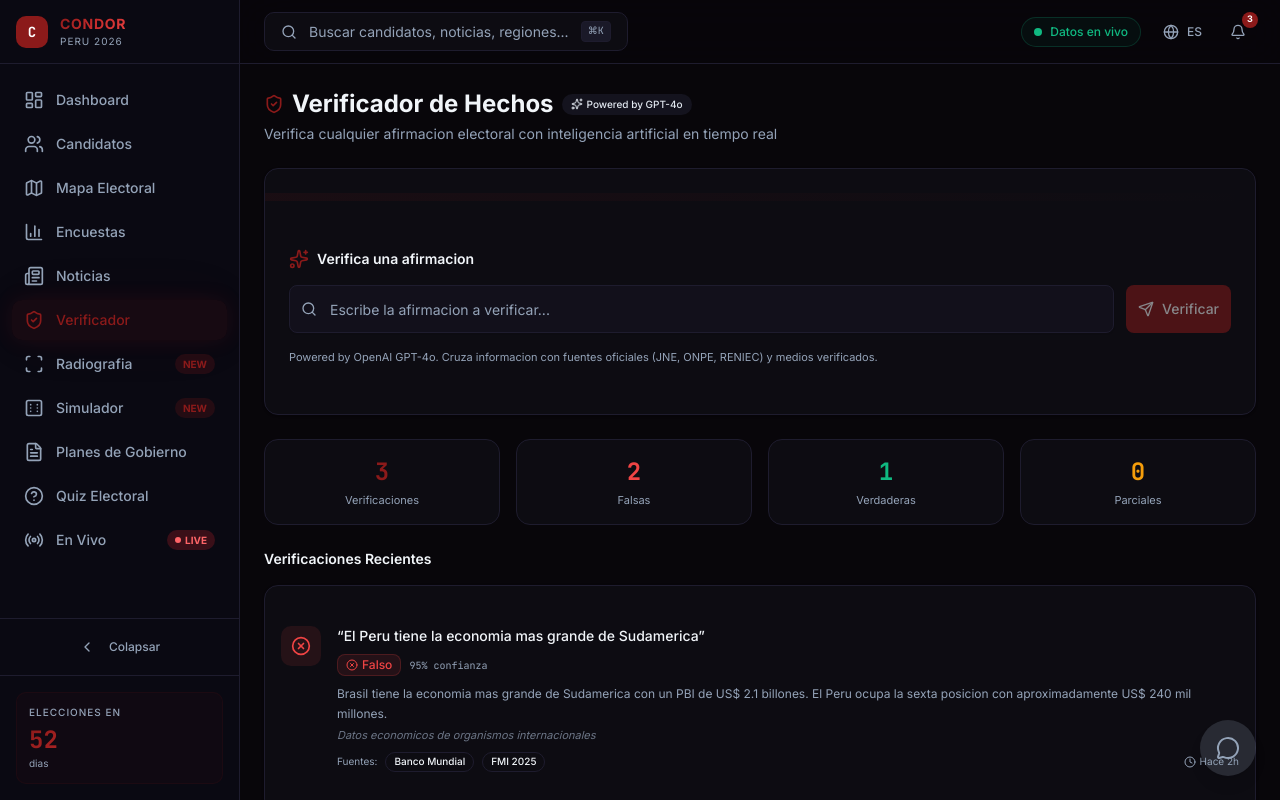
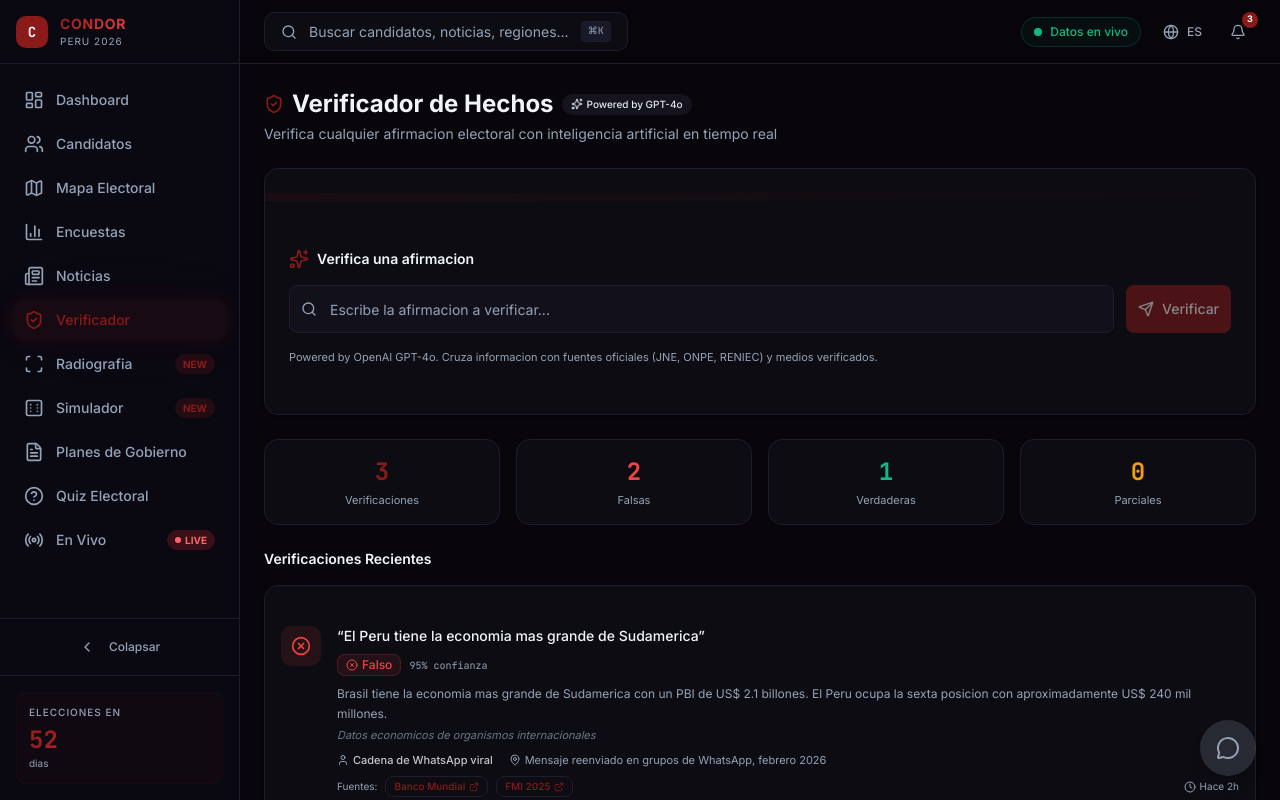
Before and after one commit to martinbeasnunez/republica, a Next.js app: page /verificador in a window 1280 px wide. Shown: the top 800 px of the page. Built offline with nearby package versions, Linux system fonts and the light colour scheme.

Commit message:
fix: news links to article paths + verificador source attribution
News links now open plausible article URLs instead of source homepages.
Verificador shows who made the claim, where/when, and clickable source links.

Co-Authored-By: Claude Opus 4.6 <noreply@anthropic.com>

```diff
--- a/app/(dashboard)/verificador/page.tsx
+++ b/app/(dashboard)/verificador/page.tsx
@@ -13,6 +13,9 @@ import {
   XCircle,
   HelpCircle,
   Loader2,
+  ExternalLink,
+  User,
+  MapPin,
 } from "lucide-react";
 import { Input } from "@/components/ui/input";
 import { Button } from "@/components/ui/button";
@@ -28,8 +31,11 @@ interface FactCheckResult {
   verdict: Verdict;
   explanation: string;
   sources: string[];
+  sourceUrls?: string[];
   confidence: number;
   context: string;
+  claimant?: string;
+  claimOrigin?: string;
   timestamp: string;
 }
 
@@ -76,8 +82,14 @@ const seedFactChecks: FactCheckResult[] = [
     explanation:
       "Brasil tiene la economia mas grande de Sudamerica con un PBI de US$ 2.1 billones. El Peru ocupa la sexta posicion con aproximadamente US$ 240 mil millones.",
     sources: ["Banco Mundial", "FMI 2025"],
+    sourceUrls: [
+      "https://datos.bancomundial.org/indicador/NY.GDP.MKTP.CD?locations=ZJ",
+      "https://www.imf.org/en/Countries/PER",
+    ],
     confidence: 0.95,
     context: "Datos economicos de organismos internacionales",
+    claimant: "Cadena de WhatsApp viral",
+    claimOrigin: "Mensaje reenviado en grupos de WhatsApp, febrero 2026",
     timestamp: new Date(Date.now() - 7200000).toISOString(),
   },
   {
@@ -87,8 +99,14 @@ const seedFactChecks: FactCheckResult[] = [
     explanation:
       "Segun el RENIEC y el JNE, el padron electoral para las elecciones 2026 incluye 25.3 millones de electores habilitados.",
     sources: ["RENIEC", "JNE"],
+    sourceUrls: [
+      "https://www.jne.gob.pe/",
+      "https://www.reniec.gob.pe/",
+    ],
     confidence: 0.98,
     context: "Cifras oficiales del organismo electoral",
+    claimant: "JNE (Jurado Nacional de Elecciones)",
+    claimOrigin: "Conferencia de prensa oficial del JNE, enero 2026",
     timestamp: new Date(Date.now() - 14400000).toISOString(),
   },
   {
@@ -98,8 +116,14 @@ const seedFactChecks: FactCheckResult[] = [
     explanation:
       "El JNE confirmo que las elecciones generales se mantienen para el 12 de abril de 2026 segun el calendario oficial aprobado.",
     sources: ["JNE", "ONPE"],
+    sourceUrls: [
+      "https://www.jne.gob.pe/calendario-electoral-2026/",
+      "https://www.onpe.gob.pe/elecciones-generales-2026/",
+    ],
     confidence: 0.99,
     context: "Calendario electoral oficial",
+    claimant: "Post viral en X/Twitter",
+    claimOrigin: "Post en X (Twitter) con mas de 5,000 compartidos, enero 2026",
     timestamp: new Date(Date.now() - 28800000).toISOString(),
   },
 ];
@@ -145,8 +169,11 @@ export default function VerificadorPage() {
         verdict: data.data.verdict,
         explanation: data.data.explanation,
         sources: data.data.sources || [],
+        sourceUrls: data.data.source_urls || [],
         confidence: data.data.confidence || 0,
         context: data.data.context || "",
+        claimant: data.data.claimant || "Desconocido",
+        claimOrigin: data.data.claim_origin || "",
         timestamp: data.data.timestamp,
       };
 
@@ -355,20 +382,52 @@ export default function VerificadorPage() {
                             </p>
                           )}
 
+                          {/* Attribution: claimant + origin */}
+                          {(fc.claimant || fc.claimOrigin) && (
+                            <div className="mt-2 flex flex-wrap items-center gap-x-4 gap-y-1">
+                              {fc.claimant && (
+                                <span className="flex items-center gap-1 text-[11px] text-muted-foreground">
+                                  <User className="h-3 w-3 flex-shrink-0" />
+                                  <span className="font-medium text-foreground/80">{fc.claimant}</span>
+                                </span>
+                              )}
+                              {fc.claimOrigin && (
+                                <span className="flex items-center gap-1 text-[11px] text-muted-foreground">
+                                  <MapPin className="h-3 w-3 flex-shrink-0" />
+                                  {fc.claimOrigin}
+                                </span>
+                              )}
+                            </div>
+                          )}
+
                           {/* Sources + meta */}
                           <div className="mt-2 flex flex-wrap items-center gap-2">
                             <span className="text-[10px] text-muted-foreground">
                               Fuentes:
                             </span>
-                            {fc.sources.map((s) => (
-                              <Badge
-                                key={s}
-                                variant="outline"
-                                className="text-[10px] h-5"
-                              >
-                                {s}
-                              </Badge>
-                            ))}
+                            {fc.sources.map((source, idx) => {
+                              const url = fc.sourceUrls?.[idx];
+                              return url ? (
+                                <a
+                                  key={source}
+                                  href={url}
+                                  target="_blank"
+                                  rel="noopener noreferrer"
+                                  className="inline-flex items-center gap-1 rounded-md border border-border px-2 py-0.5 text-[10px] font-medium text-primary hover:bg-primary/10 hover:border-primary/30 transition-colors"
+                                >
+                                  {source}
+                                  <ExternalLink className="h-2.5 w-2.5" />
+                                </a>
+                              ) : (
+                                <Badge
+                                  key={source}
+                                  variant="outline"
+                                  className="text-[10px] h-5"
+                                >
+                                  {source}
+                                </Badge>
+                              );
+                            })}
                             <span className="flex items-center gap-1 text-[10px] text-muted-foreground ml-auto">
                               <Clock className="h-3 w-3" />
                               {timeAgo(fc.timestamp)}
--- a/app/api/ai/fact-check/route.ts
+++ b/app/api/ai/fact-check/route.ts
@@ -35,6 +35,9 @@ export async function POST(req: NextRequest) {
       data: {
         claim,
         ...result,
+        source_urls: result.source_urls || [],
+        claimant: result.claimant || "Desconocido",
+        claim_origin: result.claim_origin || "",
         timestamp: new Date().toISOString(),
       },
     });
--- a/components/dashboard/news-ticker.tsx
+++ b/components/dashboard/news-ticker.tsx
@@ -24,7 +24,7 @@ const mockNews: NewsItem[] = [
     time: "Hace 2h",
     category: "politica",
     factCheck: "verified",
-    url: "https://elcomercio.pe",
+    url: "https://elcomercio.pe/politica/jne-confirma-36-candidatos-habilitados-elecciones-presidenciales-2026-noticia/",
   },
   {
     id: "2",
@@ -34,7 +34,7 @@ const mockNews: NewsItem[] = [
     category: "politica",
     candidateMentioned: "Lopez Aliaga",
     factCheck: "verified",
-    url: "https://rpp.pe",
+    url: "https://rpp.pe/politica/elecciones/nueva-encuesta-iep-lopez-aliaga-mantiene-ventaja-12-3-noticia-1595478",
   },
   {
     id: "3",
@@ -43,7 +43,7 @@ const mockNews: NewsItem[] = [
     time: "Hace 5h",
     category: "politica",
     factCheck: "verified",
-    url: "https://larepublica.pe",
+    url: "https://larepublica.pe/politica/2026/02/18/debate-presidencial-jne-15-marzo-lima-formato-elecciones/",
   },
   {
     id: "4",
@@ -52,7 +52,7 @@ const mockNews: NewsItem[] = [
     time: "Hace 6h",
     category: "politica",
     candidateMentioned: "Carlos Alvarez",
-    url: "https://gestion.pe",
+    url: "https://gestion.pe/peru/politica/carlos-alvarez-sube-3-puntos-encuestas-sur-pais-noticia/",
   },
   {
     id: "5",
@@ -61,7 +61,7 @@ const mockNews: NewsItem[] = [
     time: "Hace 8h",
     category: "economia",
     factCheck: "verified",
-    url: "https://andina.pe",
+    url: "https://andina.pe/agencia/noticia-ministro-economia-informe-crecimiento-pbi-3-2-2025-932089.aspx",
   },
   {
     id: "6",
@@ -70,7 +70,7 @@ const mockNews: NewsItem[] = [
     time: "Hace 10h",
     category: "social",
     factCheck: "false",
-    url: "https://ojo-publico.com",
+    url: "https://ojo-publico.com/desinformacion/claim-viral-candidato-desmentido-jne-verificacion-2026/",
   },
 ];
 
--- a/lib/ai/openai.ts
+++ b/lib/ai/openai.ts
@@ -26,14 +26,19 @@ REGLAS:
 - Explica tu razonamiento de forma clara y concisa
 - Si no tienes suficiente informacion, indicalo honestamente
 - No tomes posicion politica ni favorezcas a ningun candidato
+- SIEMPRE intenta identificar QUIEN hizo la afirmacion y DONDE/CUANDO la dijo
+- Incluye URLs reales a fuentes de evidencia cuando las conozcas
 
 FORMATO DE RESPUESTA (JSON):
 {
   "verdict": "VERDADERO" | "PARCIALMENTE_VERDADERO" | "ENGANOSO" | "FALSO",
   "explanation": "Explicacion detallada del analisis",
   "sources": ["Fuente 1", "Fuente 2"],
+  "source_urls": ["https://url-de-evidencia-1.com", "https://url-de-evidencia-2.com"],
   "confidence": 0.0-1.0,
-  "context": "Contexto adicional relevante"
+  "context": "Contexto adicional relevante",
+  "claimant": "Nombre de quien hizo la afirmacion (candidato, medio, funcionario, etc.) o 'Desconocido' si no se puede determinar",
+  "claim_origin": "Donde y cuando se origino la afirmacion (ej: 'Entrevista en RPP, febrero 2026', 'Post en X/Twitter', 'Cadena de WhatsApp', 'Conferencia de prensa en Lima')"
 }`,
 
   planAnalyzer: `Eres un analista politico especializado en planes de gobierno peruanos. Tu rol es resumir y analizar propuestas de candidatos presidenciales para las elecciones Peru 2026.
```
Also changed, not shown: app/(dashboard)/noticias/page.tsx (+8 -8 lines).
